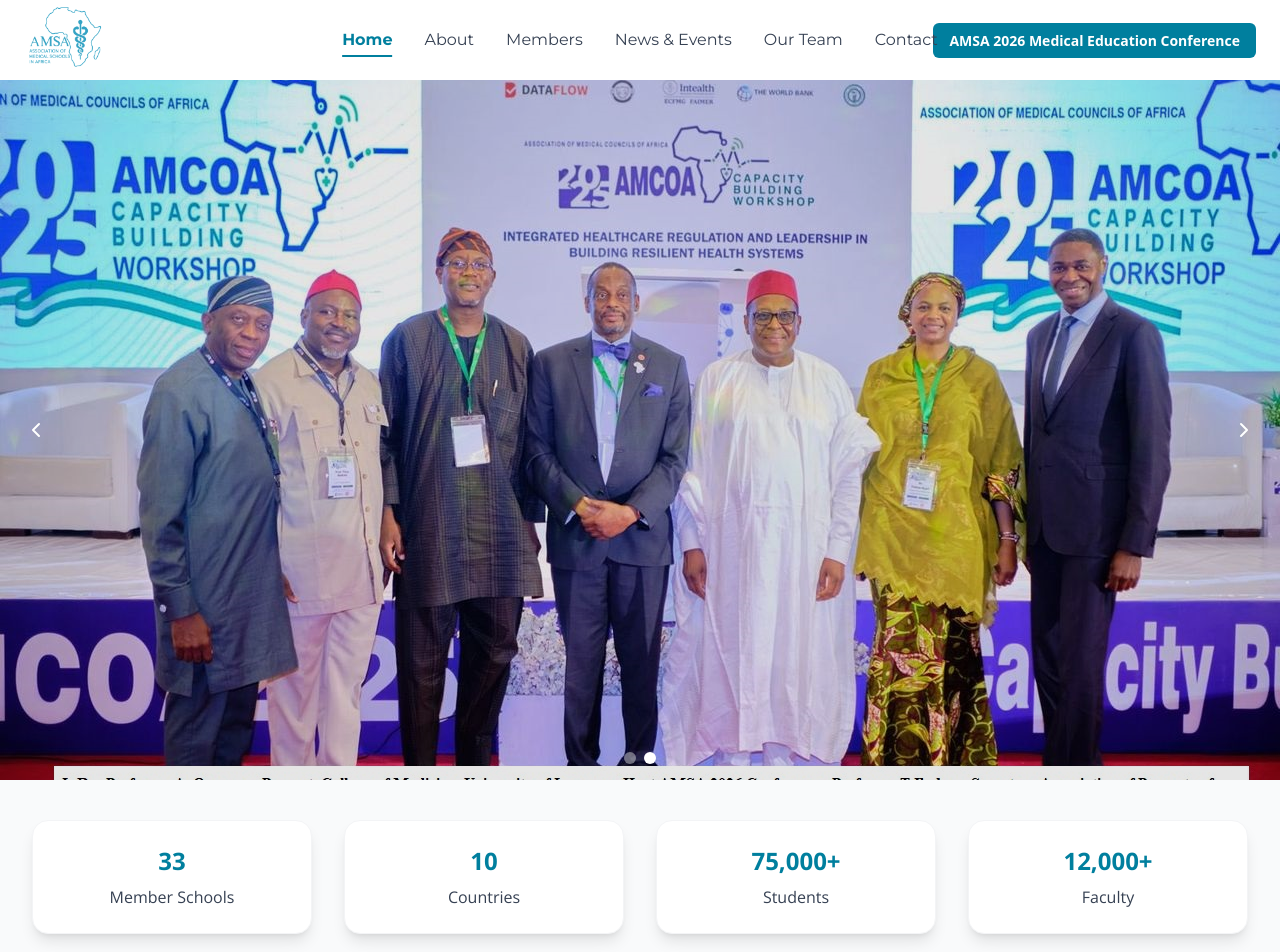
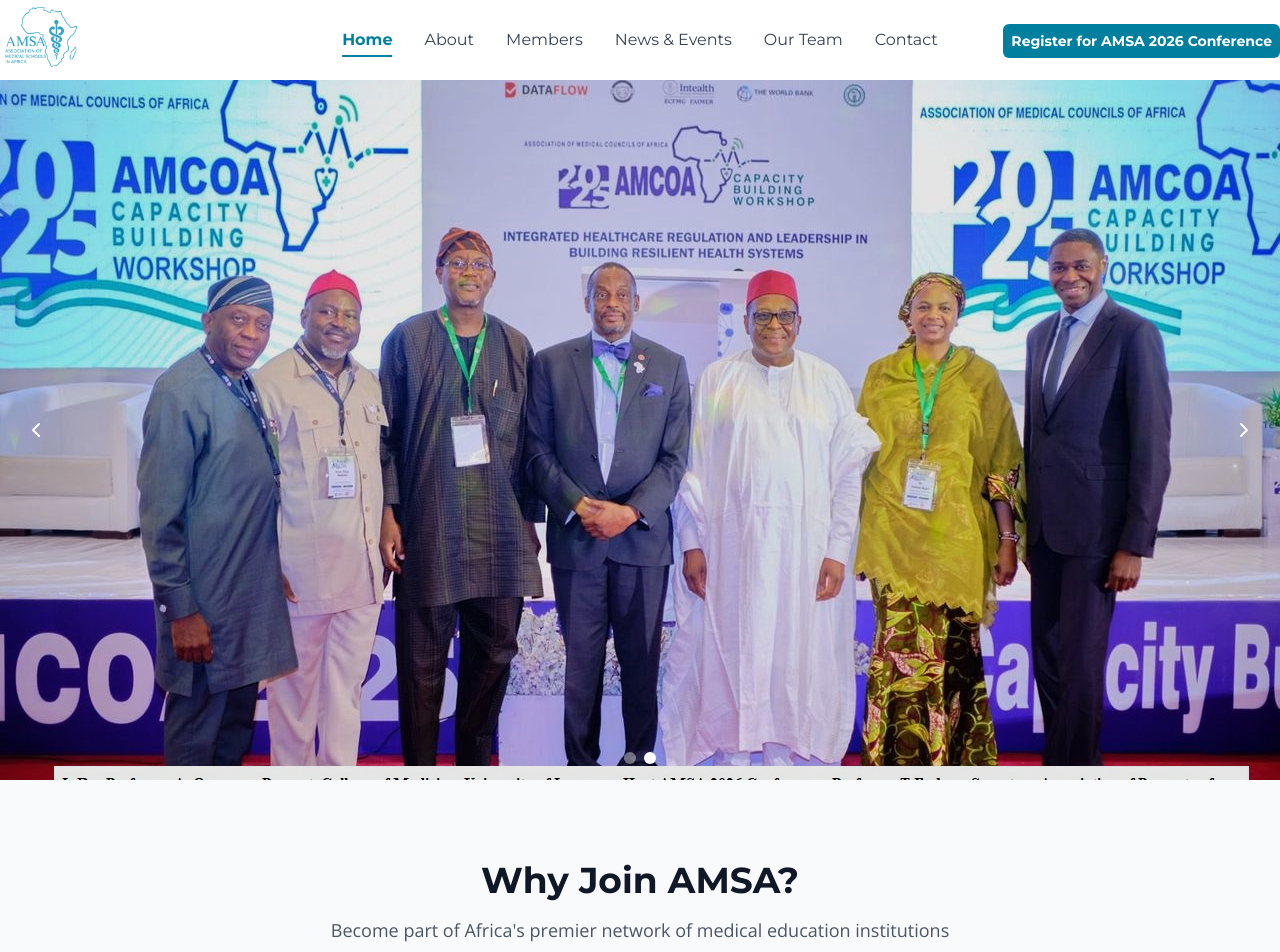
Before and after one commit to Tobi-Oyedele/AMSAfrica, a Next.js app: page / in a window 1280 px wide. Shown: the top 952 px of the page. Built offline with nearby package versions, Linux system fonts and the light colour scheme.

Commit message:
Bug fixes and updates

```diff
--- a/src/app/globals.css
+++ b/src/app/globals.css
@@ -11,7 +11,8 @@
 h2,
 h3,
 h4,
-ul {
+ul,
+a {
   font-family: var(--font-montserrat);
 }
 
--- a/src/app/home/page.tsx
+++ b/src/app/home/page.tsx
@@ -2,13 +2,11 @@
 import FeaturedContent from "@/components/home/FeaturedContent";
 import Features from "@/components/home/Features";
 import Hero from "@/components/home/Hero";
-import Stats from "@/components/home/Stats";
 
 export default function Home() {
   return (
     <section>
       <Hero />
-      <Stats />
       <Features />
       <FeaturedContent />
       <CTA />
--- a/src/components/Navbar/DesktopNav.tsx
+++ b/src/components/Navbar/DesktopNav.tsx
@@ -18,7 +18,7 @@
     <nav
       role="navigation"
       aria-label="Utility"
-      className="h-20 px-6 bg-white backdrop-blur-md"
+      className="h-20 bg-white backdrop-blur-md"
     >
       <div className="max-w-7xl mx-auto relative flex items-center h-full">
         <div className="flex items-center">
@@ -60,9 +60,9 @@
             href="https://www.amsafricaconference.org"
             target="_blank"
             rel="noopener noreferrer"
-            className="px-4 py-2 text-sm font-montserrat bg-primary text-white rounded-md font-semibold hover:bg-primary/90 transition-colors whitespace-nowrap"
+            className="px-2 py-2 text-sm bg-primary text-white rounded-md font-semibold hover:bg-primary/90 transition-colors whitespace-nowrap"
           >
-            AMSA 2026 Medical Education Conference
+            Register for AMSA 2026 Conference
           </a>
         </div>
       </div>
--- a/src/components/Navbar/MobileNav.tsx
+++ b/src/components/Navbar/MobileNav.tsx
@@ -76,9 +76,9 @@
             href="https://www.amsafricaconference.org"
             target="_blank"
             rel="noopener noreferrer"
-            className="mx-5 py-2 text-center bg-white rounded-lg font-semibold"
+            className="px-5 py-2 text-center bg-white rounded-lg font-semibold"
           >
-            AMSA 2026 Medical Education Conference
+            Register for AMSA 2026 Conference
           </a>
         </ul>
       </div>
--- a/src/components/home/Stats.tsx
+++ b/src/components/home/Stats.tsx
@@ -2,8 +2,6 @@
   const stats = [
     { number: "33", label: "Member Schools" },
     { number: "10", label: "Countries" },
-    { number: "75,000+", label: "Students" },
-    { number: "12,000+", label: "Faculty" },
   ];
 
   return (
--- a/src/data/slides.ts
+++ b/src/data/slides.ts
@@ -25,7 +25,6 @@
     };
 
 export const slides: Slide[] = [
-  //images
   {
     type: "image",
     src: "/images/amsa2.jpg",
```
